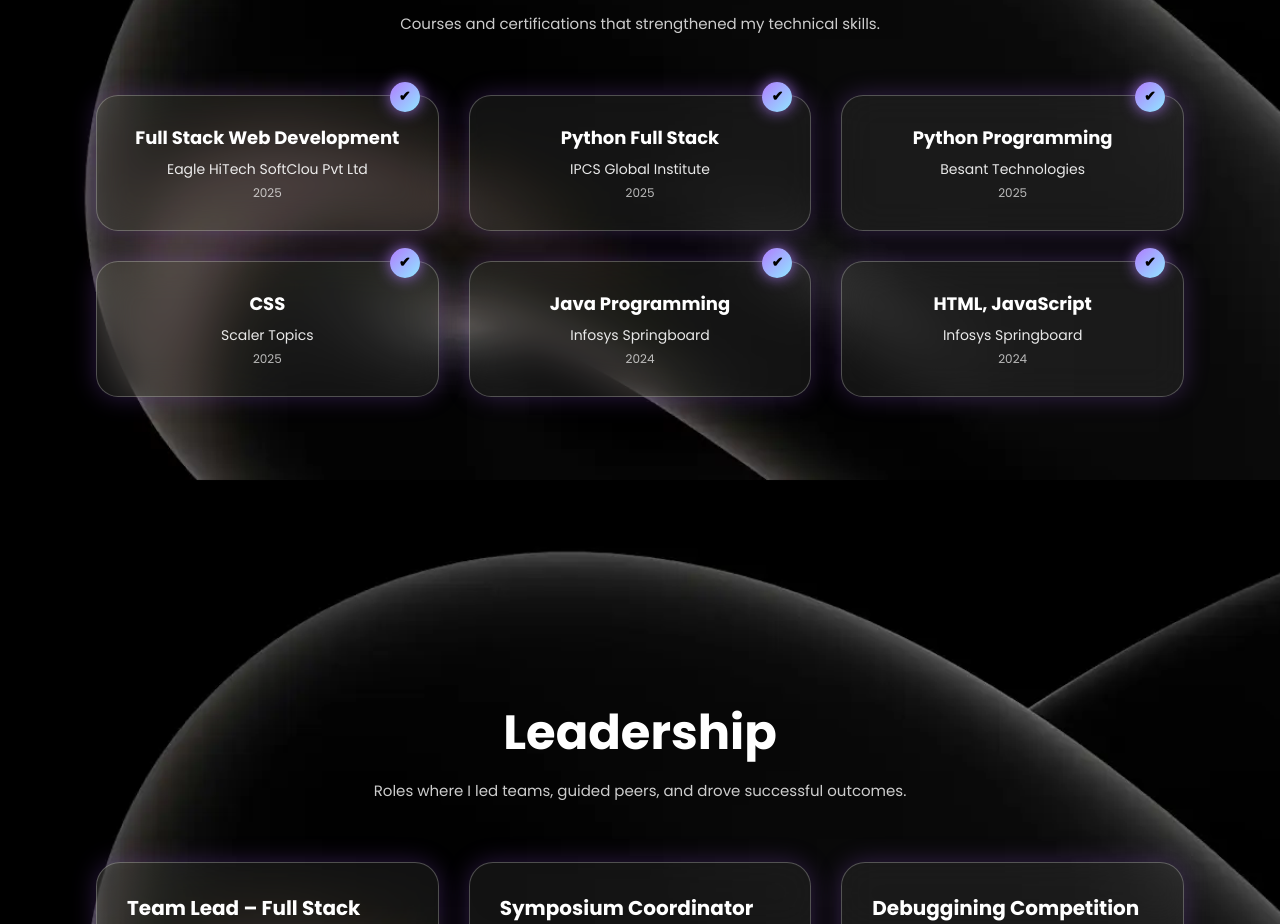
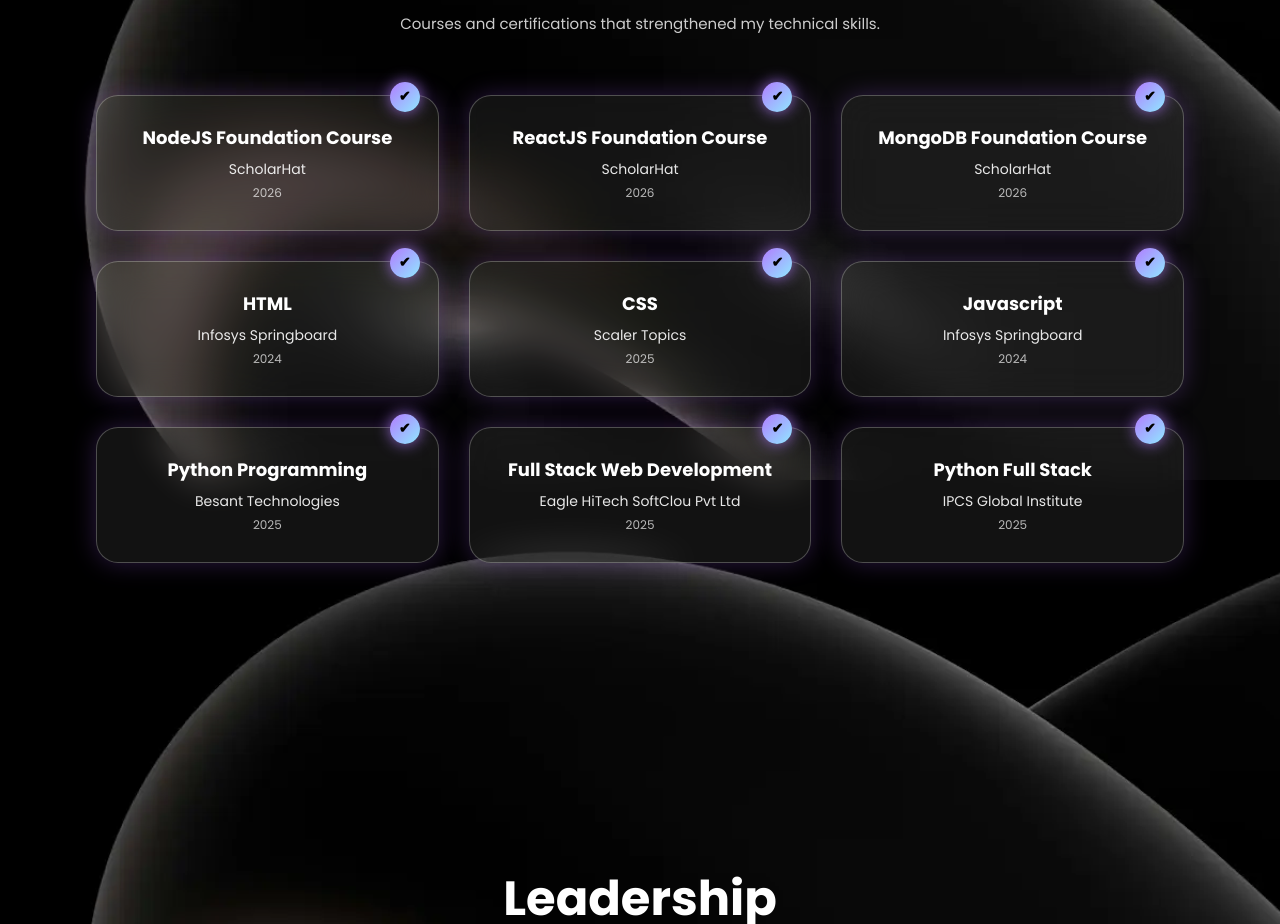
Before and after one commit to MohamedShalikM/my-react-portfolio, a React (Vite) app: page / in a window 1280 px wide. Shown: the part 5920-6844 px from the top of the page. Built offline with nearby package versions, Linux system fonts and the light colour scheme.

Commit message:
certification link update

```diff
--- a/src/components/Certifications.jsx
+++ b/src/components/Certifications.jsx
@@ -3,34 +3,60 @@
 
 const certifications = [
   {
-    title: "Full Stack Web Development",
-    issuer: "Eagle HiTech SoftClou Pvt Ltd",
-    year: "2025",
+    title: "NodeJS Foundation Course",
+    issuer: "ScholarHat",
+    year: 2026,
+    link: "https://drive.google.com/file/d/1GP4eepFQL2HrwfwE7L6EjZhsKUfq2Vic/view",
   },
   {
-    title: "Python Full Stack",
-    issuer: "IPCS Global Institute",
+    title: "ReactJS Foundation Course",
+    issuer: "ScholarHat",
+    year: 2026,
+    link: "https://drive.google.com/file/d/1tGy7FXrunBKgnhT1xHbOkEjQtGrT-EYK/view?usp=drive_link",
+  },
+  {
+    title: "MongoDB Foundation Course",
+    issuer: "ScholarHat",
+    year: 2026,
+    link: "https://drive.google.com/file/d/1KoD3Z2K_9Ff0c0CvxjlyOOJgcjwhKIbh/view?usp=drive_link",
+  },
+  {
+    title: "HTML",
+    issuer: "Infosys Springboard",
+    year: "2024",
+    link: "https://drive.google.com/file/d/1-hkvb4nappCmR87-AmwEzywJVkZmbZtf/view?usp=drive_link",
+  },
+  {
+    title: "CSS",
+    issuer: "Scaler Topics",
     year: "2025",
+    link: "https://drive.google.com/file/d/1Z_Siu6ROPcknFg0L936RxcGaRMCIrEm9/view?usp=drive_link",
+  },
+  {
+    title: "Javascript",
+    issuer: "Infosys Springboard",
+    year: 2024,
+    link: "https://drive.google.com/file/d/1XRM5OgZTXsLlhv0Ja90WTofl6ghCHiRJ/view?usp=drive_link",
   },
   {
     title: "Python Programming",
     issuer: "Besant Technologies",
     year: "2025",
+    link: "https://drive.google.com/file/d/1HPBWk_daGM_rtMagkyB1Jl7i5or3fGo9/view?usp=drive_link",
   },
-   {
-    title: "CSS",
-    issuer: "Scaler Topics",
+
+  {
+    title: "Full Stack Web Development",
+    issuer: "Eagle HiTech SoftClou Pvt Ltd",
     year: "2025",
+    link: "https://drive.google.com/file/d/1xanLw0ornFmtW_StSnNo0tK4WlHqxkxR/view?usp=drive_link",
   },
+
   {
-    title: "Java Programming",
-    issuer: "Infosys Springboard",
-    year: "2024",
-  },
-  {
-    title: "HTML, JavaScript",
-    issuer: "Infosys Springboard",
-    year: "2024",
+    title: "Python Full Stack",
+    issuer: "IPCS Global Institute",
+    year: "2025",
+    link: "https://drive.google.com/file/d/1I0idXlkZ6SfFMvJliB1dAmYP66Lmed-f/view?usp=drive_link",
   },
 ];
 
@@ -45,10 +71,12 @@
       <div className="cert-grid">
         {certifications.map((cert, index) => (
           <div className="cert-card" key={index}>
-            <div className="cert-badge">✔</div>
-            <h3>{cert.title}</h3>
-            <span className="cert-issuer">{cert.issuer}</span>
-            <span className="cert-year">{cert.year}</span>
+            <a href={cert.link} target="_blank">
+              <div className="cert-badge">✔</div>
+              <h3>{cert.title}</h3>
+              <span className="cert-issuer">{cert.issuer}</span>
+              <span className="cert-year">{cert.year}</span>
+            </a>
           </div>
         ))}
       </div>
--- a/src/css/certifications.css
+++ b/src/css/certifications.css
@@ -35,6 +35,13 @@
   transition: 0.4s ease;
   box-shadow: 0 0 25px rgba(166, 95, 255, 0.25);
   position: relative;
+}
+.cert-card a{
+  text-decoration: none;
+  color:White;
+}
+.cert-card a:hover{
+  color:#b17cff;
 }
 
 .cert-card:hover {
```
